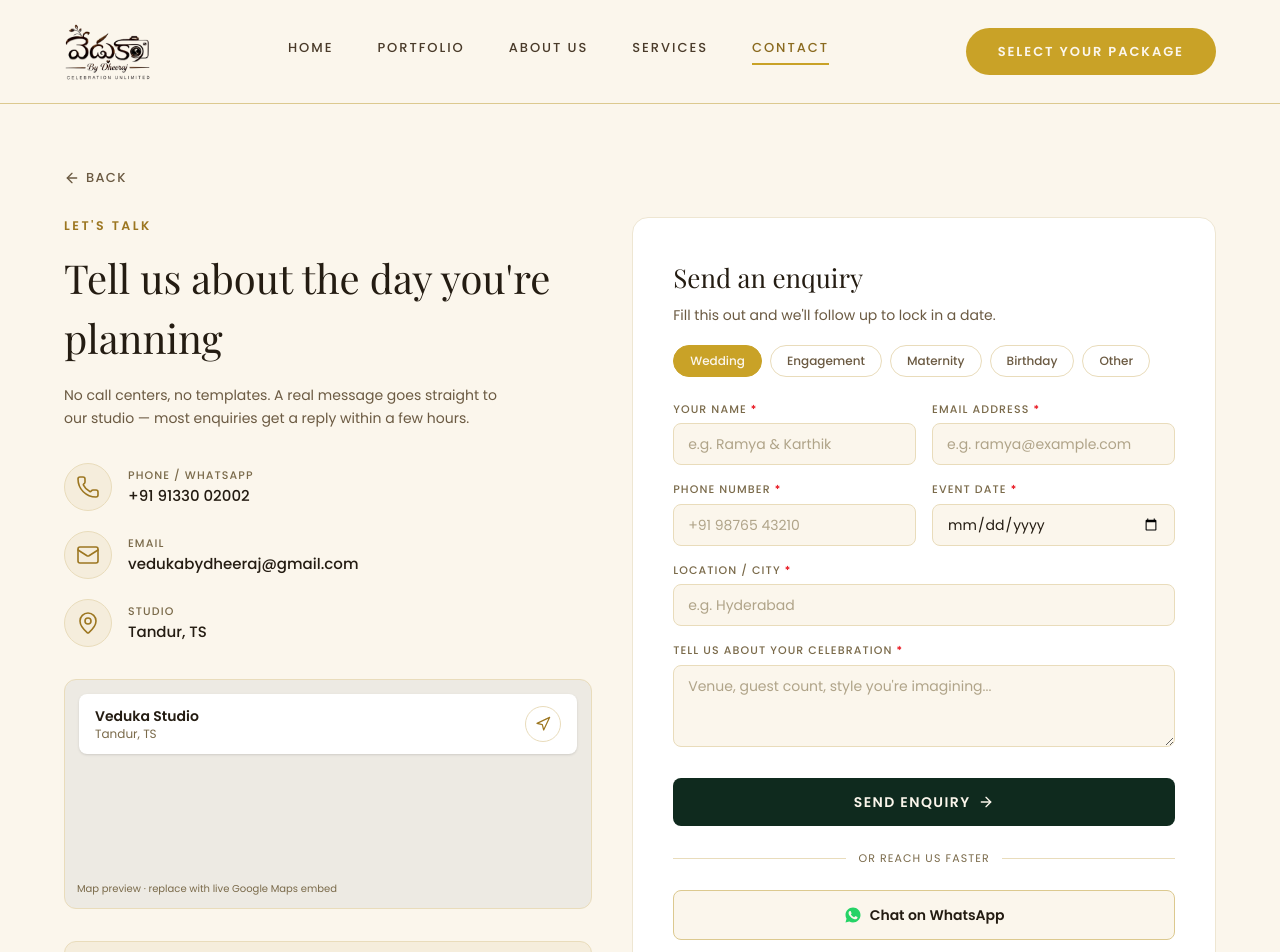
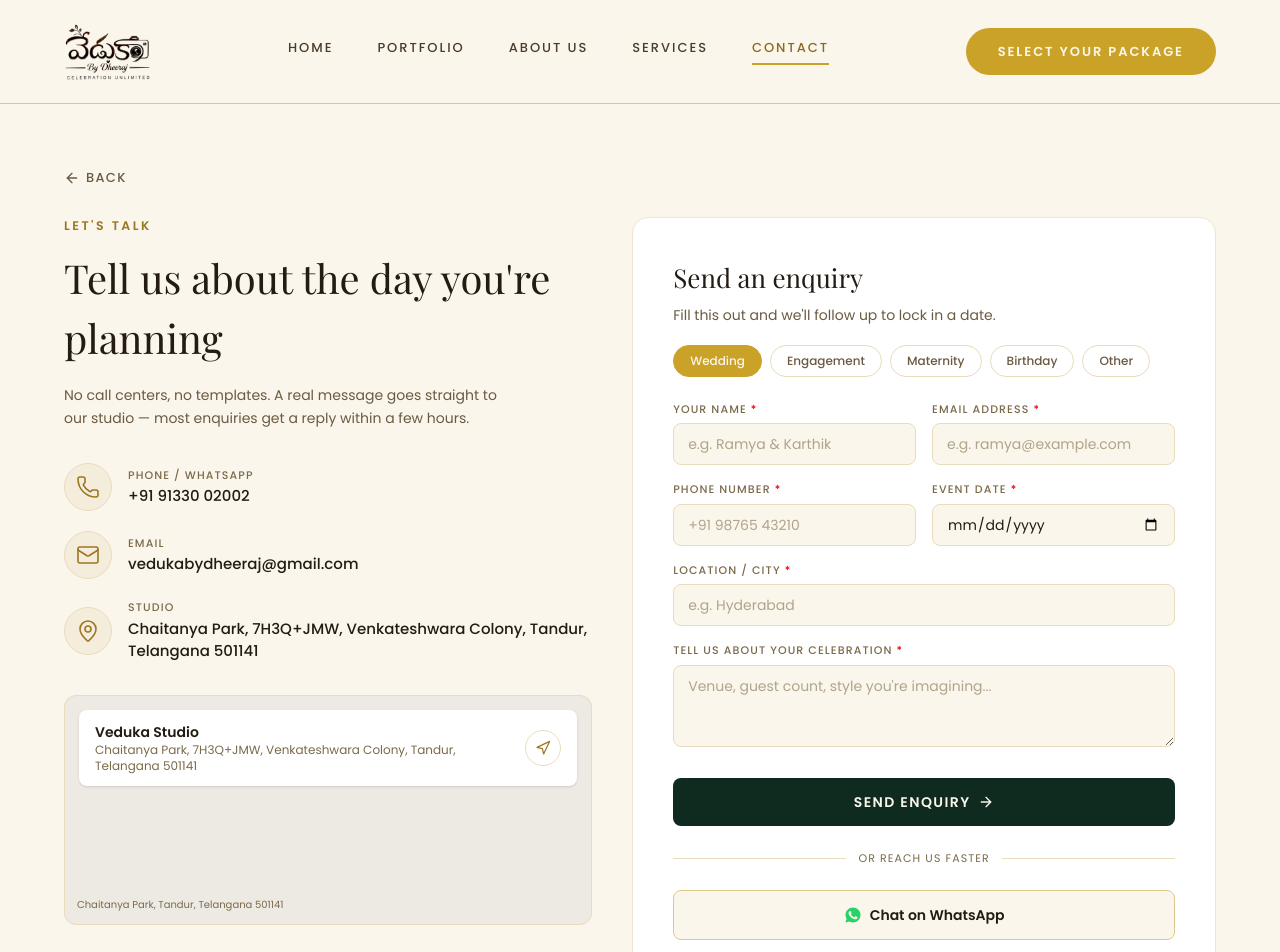
Before and after one commit to sai-teja-sagari/vedukabydheeraj, a Next.js app: page /contact in a window 1280 px wide. Shown: the top 952 px of the page. Built offline with nearby package versions, Linux system fonts and the light colour scheme; a web font is replaced by a local one.

Commit message:
Update studio address and map directions

```diff
--- a/src/Components/Contact.jsx
+++ b/src/Components/Contact.jsx
@@ -9,12 +9,11 @@ import { STUDIO_EMAIL } from '../lib/contactConfig';
 
 const WHATSAPP_LINK = 'https://wa.me/919133002002';
 
-// NOTE: studio address below is a placeholder value — replace with the
-// real business details before shipping.
 const CONTACT_METHODS_SOURCE = {
   phone: '+91 91330 02002',
   email: STUDIO_EMAIL,
-  address: 'Tandur, TS',
+  address: 'Chaitanya Park, 7H3Q+JMW, Venkateshwara Colony, Tandur, Telangana 501141',
+  mapsUrl: 'https://maps.google.com/?q=Chaitanya+Park+7H3Q%2BJMW+Venkateshwara+Colony+Tandur+Telangana+501141',
 };
 
 const HOURS = [
@@ -170,17 +169,32 @@ function Contact({ onSubmit, standalone = false }) {
 
           {/* Contact list */}
           <div className="mt-8 flex flex-col gap-5">
-            {CONTACT_METHODS.map(({ Icon, label, value }) => (
+            {CONTACT_METHODS.map(({ Icon, label, value }) => {
+              const isStudioLocation = label === 'Studio';
+
+              return (
                 <div key={label} className="flex items-center gap-4">
                   <span className="flex h-12 w-12 shrink-0 items-center justify-center rounded-full border border-[#E9DCBB] bg-[#F5EDDC] text-[#9C7620]">
                     <Icon />
                   </span>
                   <div>
                     <p className="text-[11px] font-medium uppercase tracking-[0.1em] text-[#7A6A4A]">{label}</p>
+                    {isStudioLocation ? (
+                      <a
+                        href={CONTACT_METHODS_SOURCE.mapsUrl}
+                        target="_blank"
+                        rel="noopener noreferrer"
+                        className="mt-0.5 inline-block text-[15px] font-medium text-[#241C12] underline-offset-4 hover:underline"
+                      >
+                        {value}
+                      </a>
+                    ) : (
                       <p className="mt-0.5 text-[15px] font-medium text-[#241C12]">{value}</p>
+                    )}
                   </div>
                 </div>
-            ))}
+              );
+            })}
           </div>
 
           {/* Map card — placeholder scaffolding; replace with a real Google Maps
@@ -188,12 +202,18 @@ function Contact({ onSubmit, standalone = false }) {
               title attribute) or JS maps library without restructuring this card. */}
           <div className="relative mt-8 h-[170px] overflow-hidden rounded-xl border border-[#E9DCBB] bg-[#EDEAE3] lg:h-[230px]">
             <div className="absolute left-[14px] right-[14px] top-[14px] flex items-center justify-between gap-3 rounded-lg bg-white px-4 py-3 shadow-sm">
-              <div>
+              <a
+                href={CONTACT_METHODS_SOURCE.mapsUrl}
+                target="_blank"
+                rel="noopener noreferrer"
+                aria-label="Open Tandur, Telangana, India in Google Maps"
+                className="min-w-0 flex-1"
+              >
                 <p className="text-sm font-semibold text-[#241C12]">Veduka Studio</p>
-                <p className="text-xs text-[#7A6A4A]">{CONTACT_METHODS_SOURCE.address}</p>
-              </div>
+                <p className="text-xs text-[#7A6A4A] underline-offset-4 hover:underline">{CONTACT_METHODS_SOURCE.address}</p>
+              </a>
               <a
-                href="https://maps.google.com"
+                href={CONTACT_METHODS_SOURCE.mapsUrl}
                 target="_blank"
                 rel="noopener noreferrer"
                 aria-label="Get directions to Veduka Studio"
@@ -202,9 +222,14 @@ function Contact({ onSubmit, standalone = false }) {
                 <DirectionsIcon />
               </a>
             </div>
-            <span className="absolute bottom-3 left-3 text-[10px] text-[#7A6A4A]">
-              Map preview · replace with live Google Maps embed
-            </span>
+            <a
+              href={CONTACT_METHODS_SOURCE.mapsUrl}
+              target="_blank"
+              rel="noopener noreferrer"
+              className="absolute bottom-3 left-3 text-[10px] text-[#7A6A4A] underline-offset-2 hover:underline"
+            >
+              Chaitanya Park, Tandur, Telangana 501141
+            </a>
           </div>
 
           {/* Hours card */}
--- a/src/Components/Footer.jsx
+++ b/src/Components/Footer.jsx
@@ -13,10 +13,8 @@ const QUICK_LINKS = [
   { label: 'Contact', to: '/contact' },
 ];
 
-// NOTE: studio address and email below are placeholder values — replace
-// with the real business details before shipping.
 const CONTACT = {
-  address: ['4-15, Celebration Street,', 'Jubilee Hills, Hyderabad 500033'],
+  address: ['Tandur, Telangana,', 'India'],
   phone: '+91 91330 02002',
   phoneHref: 'tel:+919133002002',
   whatsappHref: 'https://wa.me/919133002002',
```
Lines whose indentation alone changed are shown as unchanged.
